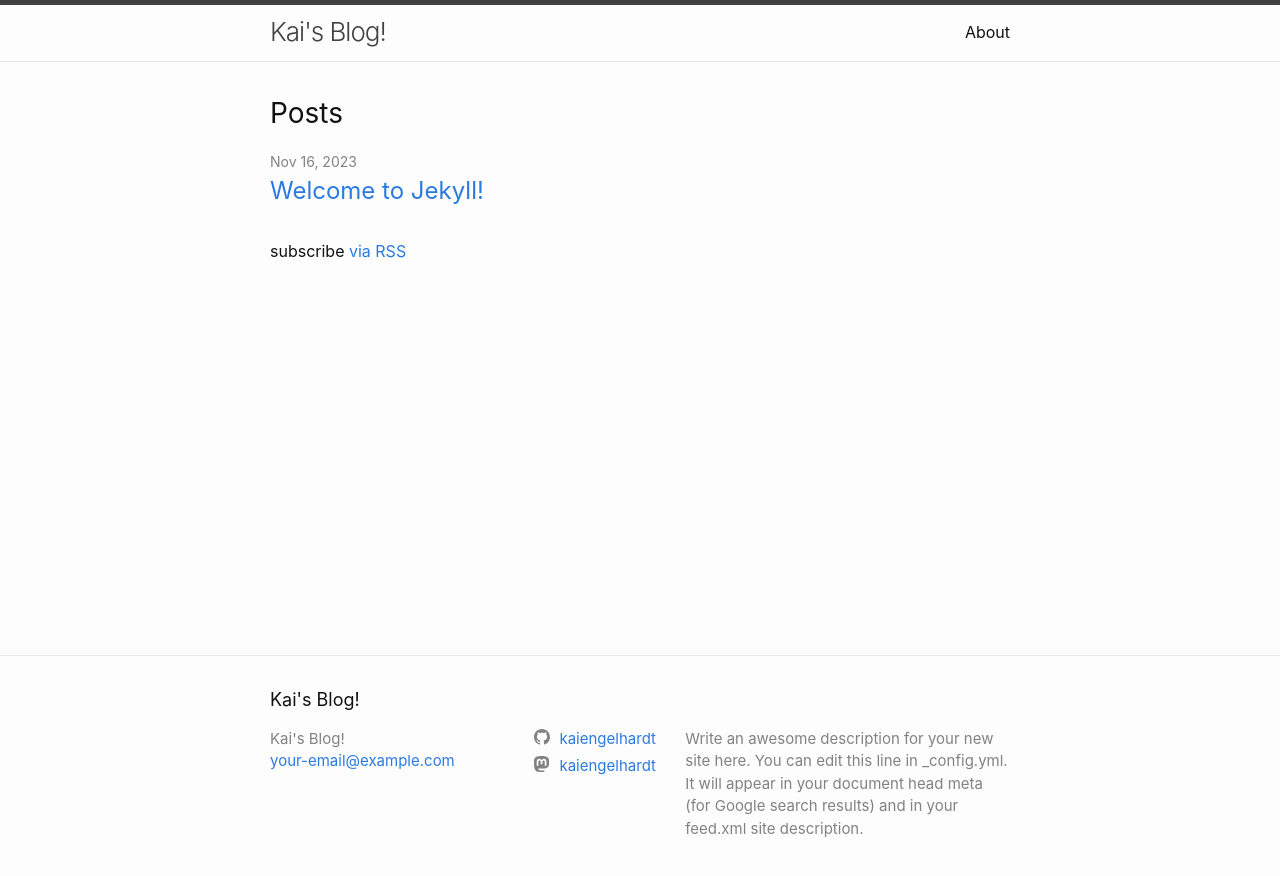
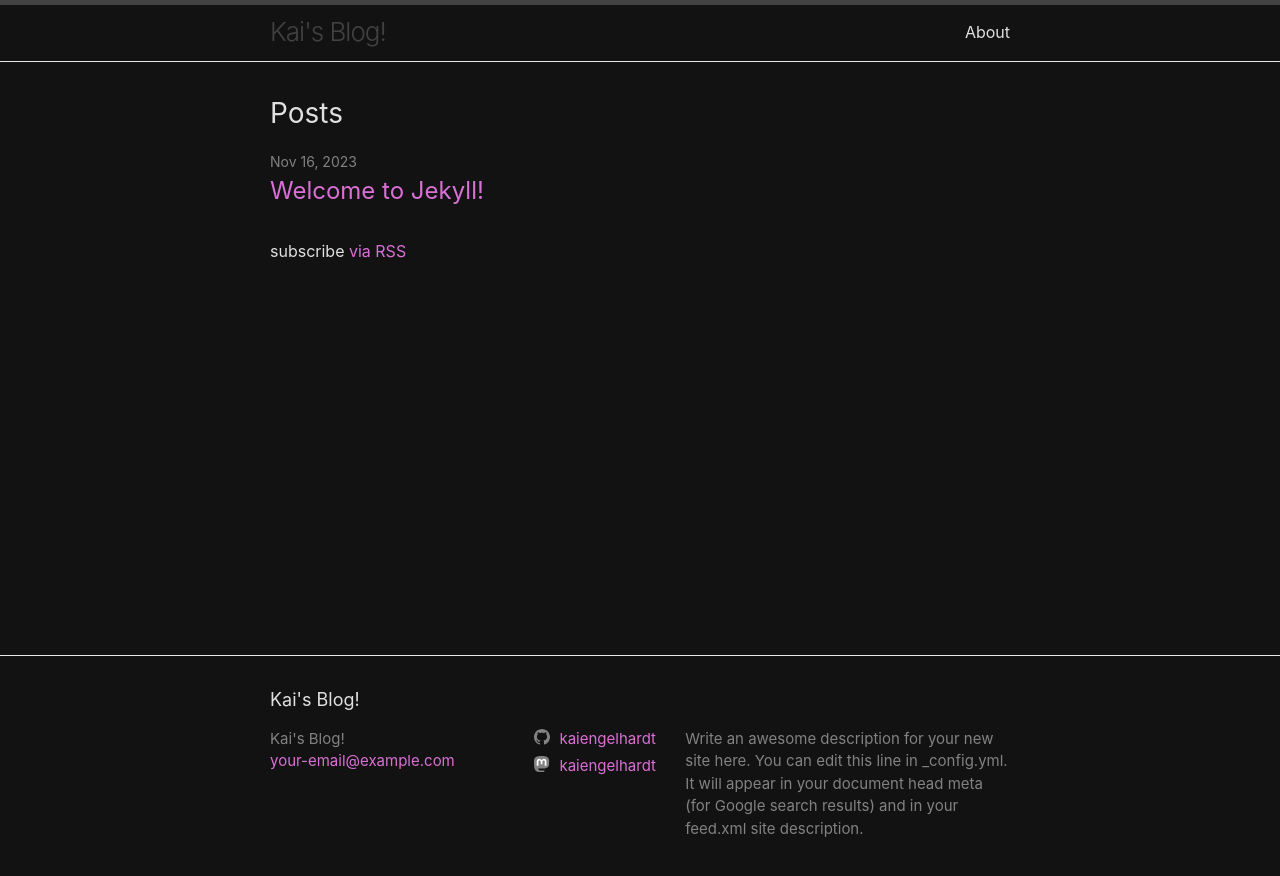
Before and after one commit to kaiengelhardt/kais-blog, a Jekyll site: the page built from index.md, in a window 1280 px wide. Shown: the top 876 px of the page. Built offline with Jekyll 4.4.1, drawn with Linux system fonts in a browser that asks for light colours.

Commit message:
Change some colors

```diff
--- a/_sass/minima.scss
+++ b/_sass/minima.scss
@@ -10,9 +10,9 @@ $base-line-height: 1.5 !default;
 
 $spacing-unit:     30px !default;
 
-$text-color:       #111 !default;
-$background-color: #fdfdfd !default;
-$brand-color:      #2a7ae2 !default;
+$text-color:       #e0e0e0 !default;
+$background-color: #121212 !default;
+$brand-color:      orchid !default;
 
 $grey-color:       #828282 !default;
 $grey-color-light: lighten($grey-color, 40%) !default;
```
